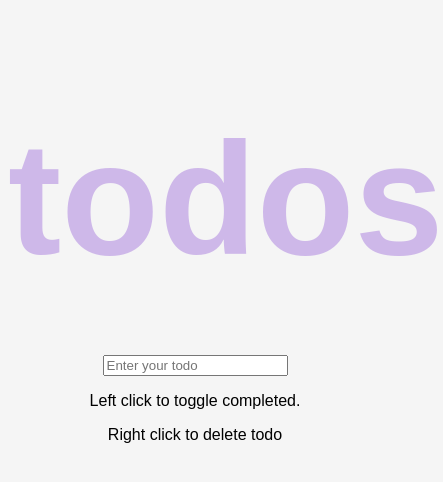
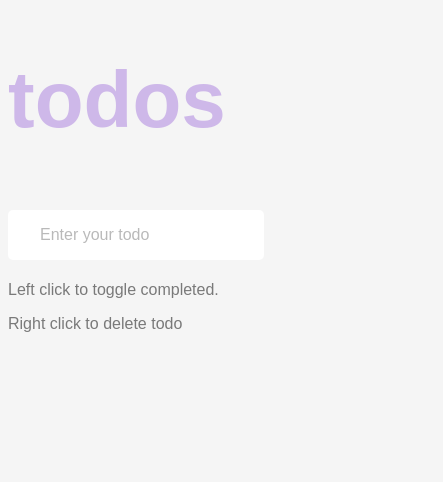
Before and after one commit to raul1258/accio-sessions, a plain HTML site: page To-do list/index.html in a window 390 px wide. Shown: the whole page, 443 px wide, since content can reach past the window. Drawn offline with Linux system fonts and the light colour scheme.

Commit message:
css done

```diff
--- a/To-do list/style.css
+++ b/To-do list/style.css
@@ -2,6 +2,7 @@ body{
     background-color: #f5f5f5;
     text-align: center;
     font-family: "Poppins",sans-serif;
+    overflow-x: hidden;
 }
 .heading{
     font-weight: 600;
@@ -9,8 +10,72 @@ body{
     margin-bottom:4rem;
     color: #ceb8e9;
 }
-
+#input{
+    border: none;
+    outline: none;
+    border-radius: 5px;
+    font-size: 1.5rem;
+    width: fit-content;
+    padding: 1rem 2rem;
+}
+input::placeholder{
+    opacity: .5;
+}
+form{
+    display: flex;
+    flex-direction: column;
+    align-items: center;
+    row-gap: 5px;
+}
 
 .completed{
     text-decoration: line-through;
+    color: #ceb8e9;
 }
+.todos{
+    text-align: center;
+    padding: 0;
+    margin: 0;
+    background-color: white;
+    width: 22rem;
+
+}
+.todos li{
+    list-style: none;
+    cursor : pointer;
+    padding: 1rem 2rem;
+    border  : 1px solid rgb(149, 144, 144);
+    border-radius: 5px;
+
+}
+p{
+    opacity: .5;
+}
+
+
+
+ @media (max-width :428px){
+    body{
+        font-size: 1rem;
+        overflow-x: hidden;
+    }
+    .heading{
+        text-align: left;
+        font-size: 5rem;
+    }
+    form{
+        display: flex;
+        align-items: flex-start;
+    }
+    #input{
+        width: 12rem;
+        font-size: 1rem;
+    }
+    .todos{
+            width: 15rem;
+            font-size: 1rem;
+    }
+    p{
+        text-align: left;
+    }
+}
```
